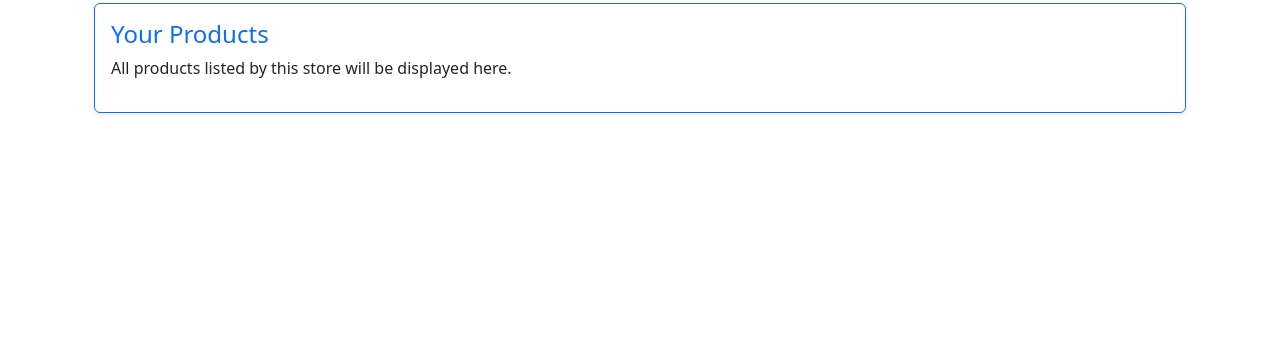
After one commit to anna-at-sea/shop-aggregator, a Django app: a page that uses honduras_shop_aggregator/templates/layouts/base.html in a window 1280 px wide. The commit adds this page. Shown: the part 437-800 px from the top of the page. Run offline with Django 5.2, Linux system fonts and the light colour scheme; a user stored in the database is signed in; tables that the repository leaves empty hold one stand-in row (values such as "Sample post"); some libraries are stand-ins or nearby versions.

Commit message:
Add Seller app and model, Seller Create and Read

```diff
--- /dev/null
+++ b/honduras_shop_aggregator/sellers/apps.py
@@ -0,0 +1,6 @@
+from django.apps import AppConfig
+
+
+class SellersConfig(AppConfig):
+    default_auto_field = 'django.db.models.BigAutoField'
+    name = 'honduras_shop_aggregator.sellers'
--- /dev/null
+++ b/honduras_shop_aggregator/sellers/models.py
@@ -0,0 +1,46 @@
+from django import forms
+from django.db import models
+from django.utils import timezone
+from django.utils.translation import gettext_lazy as _
+
+from honduras_shop_aggregator.users.models import User
+
+
+class HttpsURLField(models.URLField):
+    def formfield(self, **kwargs):
+        defaults = {'form_class': forms.URLField, 'assume_scheme': 'https'}
+        defaults.update(kwargs)
+        return super().formfield(**defaults)
+
+
+class Seller(models.Model):
+
+    class Meta:
+        verbose_name = "Seller"
+
+    user = models.OneToOneField(
+        User, on_delete=models.PROTECT, related_name='seller'
+    )
+    store_name = models.CharField(
+        _("store name"),
+        blank=False,
+        unique=True,
+        error_messages={
+            "unique": _("A store with that name already exists.")
+        },
+        max_length=255
+    )
+    website = HttpsURLField(
+        _("website"),
+        blank=False,
+        unique=True,
+        error_messages={
+            "unique": _("A store with that website already exists.")
+        },
+        help_text=_("Start with http:// or https://")
+    )
+    is_verified = models.BooleanField(default=False)
+    date_registered = models.DateTimeField(default=timezone.now)
+
+    def __str__(self):
+        return self.store_name
--- /dev/null
+++ b/honduras_shop_aggregator/sellers/urls.py
@@ -0,0 +1,26 @@
+from django.urls import path
+
+from . import views
+
+urlpatterns = [
+    path(
+        'profile/<str:store_name>/',
+        views.SellerProfileView.as_view(),
+        name='seller_profile'
+    ),
+    path(
+        'create/',
+        views.SellerFormCreateView.as_view(),
+        name='seller_create'
+    ),
+    # path(
+    #     '<str:username>/update/',
+    #     views.UserFormUpdateView.as_view(),
+    #     name='user_update'
+    # ),
+    # path(
+    #     '<str:username>/delete/',
+    #     views.UserFormDeleteView.as_view(),
+    #     name='user_delete'
+    # ),
+]
--- /dev/null
+++ b/honduras_shop_aggregator/sellers/views.py
@@ -0,0 +1,52 @@
+from django.contrib.messages.views import SuccessMessageMixin
+from django.shortcuts import get_object_or_404
+from django.urls import reverse_lazy
+from django.utils.translation import gettext as _
+from django.views.generic import DetailView
+from django.views.generic.edit import CreateView
+
+from honduras_shop_aggregator import utils
+from honduras_shop_aggregator.sellers.forms import SellerCreateForm
+from honduras_shop_aggregator.sellers.models import Seller
+
+
+class SellerProfileView(
+    utils.UserLoginRequiredMixin, utils.UserPermissionMixin,
+    SuccessMessageMixin, DetailView
+):
+    model = Seller
+    template_name = 'pages/sellers/profile.html'
+    context_object_name = 'seller'
+    slug_field = "store_name"
+    slug_url_kwarg = "store_name"
+
+    def get_object(self):
+        return get_object_or_404(Seller, store_name=self.kwargs["store_name"])
+
+
+class SellerFormCreateView(
+    SuccessMessageMixin, CreateView
+):
+    model = Seller
+    form_class = SellerCreateForm
+    template_name = 'layouts/base_form.html'
+
+    def get_success_message(self, *args, **kwargs):
+        return _("Shop is registered and awaiting verification")
+
+    def get_success_url(self):
+        return reverse_lazy(
+            'user_profile', kwargs={'username': self.object.user.username}
+        )
+
+    def get_context_data(self, *args, **kwargs):
+        context = super().get_context_data(**kwargs)
+        context.update({
+            'heading': _("Seller Registration"),
+            'button_text': _("Register")
+        })
+        return context
+
+    def form_valid(self, form):
+        form.instance.user = self.request.user
+        return super().form_valid(form)
--- a/honduras_shop_aggregator/settings.py
+++ b/honduras_shop_aggregator/settings.py
@@ -47,6 +47,7 @@ INSTALLED_APPS = [
     'honduras_shop_aggregator',
     'django_bootstrap5',
     'honduras_shop_aggregator.users',
+    'honduras_shop_aggregator.sellers',
     "crispy_forms",
     "crispy_bootstrap5",
 ]
--- a/honduras_shop_aggregator/templates/layouts/base.html
+++ b/honduras_shop_aggregator/templates/layouts/base.html
@@ -13,7 +13,7 @@
     </head>
 <body>
     <header>
-        <nav class="navbar navbar-expand-lg navbar-dark bg-primary py-2">
+        <nav class="navbar navbar-expand-lg navbar-dark {% if user.is_authenticated and user.is_seller %}bg-secondary{% else %}bg-primary{% endif %} py-2">
             <div class="container-fluid position-relative">
                 <!-- Left: Logo and Links -->
                 <div class="d-flex align-items-center">
@@ -77,7 +77,11 @@
                         </button>
                         <ul class="dropdown-menu dropdown-menu-end" aria-labelledby="userMenu">
                             <li><a class="dropdown-item" href="{% url 'user_profile' user.username %}">{% translate "Profile" %}</a></li>
-                            <li><a class="dropdown-item" href="#">{% translate "Orders" %}</a></li>
+                            {% if not user.is_seller %}
+                            <li><a class="dropdown-item" href="{% url 'seller_create' %}">{% translate "Become seller" %}</a></li>
+                            {% else %}
+                            <li><a class="dropdown-item" href="{% url 'seller_profile' user.seller.store_name %}">{% translate "Go to seller profile" %}</a></li>
+                            {% endif %}
                             <li><a class="dropdown-item" href="#">{% translate "Settings" %}</a></li>
                             <li><hr class="dropdown-divider"></li>
                             <li>
--- /dev/null
+++ b/honduras_shop_aggregator/templates/pages/sellers/profile.html
@@ -0,0 +1,75 @@
+{% extends 'layouts/base.html' %}
+{% load i18n %}
+{% load static %}
+
+{% block content %}
+{% include "partials/flash_message.html" %}
+<h1 class="text-primary">{% translate "Welcome to" %} {{ seller.store_name }} </h1>
+{% if not seller.is_verified %}
+<div class="alert alert-danger d-flex align-items-center" role="alert">
+    <i class="bi bi-exclamation-triangle-fill me-2"></i>
+    <div>
+        {% translate "Your shop is not yet verified by an admin. Products will not be visible to users until verification is complete." %}
+    </div>
+</div>
+{% endif %}
+<div class="container mt-4">
+    <div class="row">
+        <!-- Left Side: Store Logo & Basic Info -->
+        <div class="col-md-4">
+            <div class="card text-center border-primary shadow-sm">
+                <img src="#" class="card-img-top rounded-circle mx-auto mt-3 border border-primary" alt="Store Avatar" style="width: 120px;">
+                <div class="card-body">
+                    <h5 class="card-title text-primary">{{ seller.store_name }}</h5>
+                    <p class="text-muted">{% translate "Date of registration" %}: {{ seller.date_registered }}</p>
+                </div>
+            </div>
+
+            <!-- Settings Dropdown -->
+            <div class="dropdown mt-3 text-center">
+                <button class="btn btn-primary dropdown-toggle" type="button" id="settingsDropdown" data-bs-toggle="dropdown" aria-expanded="false">
+                    ⚙️ {% translate "Store Settings" %}
+                </button>
+                <ul class="dropdown-menu shadow-sm border-0">
+                    <li><a class="dropdown-item text-primary" href="#"><i class="bi bi-pencil"></i> {% translate "Edit Store Info" %}</a></li>
+                    <li><hr class="dropdown-divider"></li>
+                    <li><a class="dropdown-item text-danger" href="#"><i class="bi bi-trash"></i> {% translate "Delete Store" %}</a></li>
+                </ul>
+            </div>
+        </div>
+
+        <!-- Right Side: Store Details -->
+        <div class="col-md-8">
+            <div class="card border-primary shadow-sm">
+                <div class="card-body">
+                    <h4 class="card-title text-primary">{% translate "Store Details" %}</h4>
+                    <ul class="list-group list-group-flush">
+                        <li class="list-group-item"><strong>{% translate "Store Name" %}:</strong> {{ seller.store_name }}</li>
+                        <li class="list-group-item"><strong>{% translate "Website" %}:</strong> <a href="{{ seller.website }}" target="_blank">{{ seller.website }}</a></li>
+                        <li class="list-group-item"><strong>{% translate "Verification Status" %}:</strong>
+                            {% if seller.is_verified %}
+                                <span class="text-success">{% translate "Verified" %}</span>
+                            {% else %}
+                                <span class="text-warning">{% translate "Pending Verification" %}</span>
+                            {% endif %}
+                        </li>
+                        <li class="list-group-item"><strong>{% translate "Registered On" %}:</strong> {{ seller.date_registered }}</li>
+                    </ul>
+                </div>
+            </div>
+        </div>
+    </div>
+
+    <!-- Products Section -->
+    <div class="row mt-4">
+        <div class="col">
+            <div class="card border-primary shadow-sm">
+                <div class="card-body">
+                    <h4 class="card-title text-primary">{% translate "Your Products" %}</h4>
+                    <p>{% translate "All products listed by this store will be displayed here." %}</p>
+                </div>
+            </div>
+        </div>
+    </div>
+</div>
+{% endblock %}
--- a/honduras_shop_aggregator/urls.py
+++ b/honduras_shop_aggregator/urls.py
@@ -10,5 +10,6 @@ urlpatterns = i18n_patterns(
     path('i18n/', include('django.conf.urls.i18n')),
     path('', views.IndexView.as_view(), name='index'),
     path('users/', include('honduras_shop_aggregator.users.urls')),
+    path('sellers/', include('honduras_shop_aggregator.sellers.urls')),
     path('admin/', admin.site.urls),
 ) + static(settings.MEDIA_URL, document_root=settings.MEDIA_ROOT)
--- a/honduras_shop_aggregator/users/models.py
+++ b/honduras_shop_aggregator/users/models.py
@@ -15,5 +15,9 @@ class User(AbstractUser):
         },
     )
 
+    @property
+    def is_seller(self):
+        return hasattr(self, 'seller')
+
     def __str__(self):
         return self.username
--- a/honduras_shop_aggregator/utils.py
+++ b/honduras_shop_aggregator/utils.py
@@ -19,12 +19,25 @@ class UserLoginRequiredMixin(LoginRequiredMixin):
 class UserPermissionMixin:
 
     def dispatch(self, request, *args, **kwargs):
-        if request.user.is_authenticated and (
-            kwargs.get('username') != request.user.username
-        ):
+        auth = request.user.is_authenticated
+        username_in_kwargs = kwargs.get('username')
+        store_in_kwargs = kwargs.get('store_name')
+        user_match = (kwargs.get('username') == request.user.username)
+        store_match = (
+            request.user.is_seller and
+            kwargs.get('store_name') == request.user.seller.store_name
+        )
+        if auth and username_in_kwargs and not user_match:
             messages.warning(
                 request, _(
                     "You don't have permission to view or edit other user."
+                )
+            )
+            return redirect('index')
+        if auth and store_in_kwargs and not store_match:
+            messages.warning(
+                request, _(
+                    "You don't have permission to access other store profile."
                 )
             )
             return redirect('index')
```
Also changed, not shown: honduras_shop_aggregator/sellers/admin.py (added, +11 -0 lines), honduras_shop_aggregator/sellers/forms.py (added, +16 -0 lines), honduras_shop_aggregator/sellers/__init__.py (added), honduras_shop_aggregator/sellers/migrations/0001_initial.py (added), honduras_shop_aggregator/sellers/migrations/0002_alter_seller_store_name_alter_seller_website.py (added), honduras_shop_aggregator/sellers/migrations/0003_alter_seller_website.py (added), honduras_shop_aggregator/sellers/migrations/__init__.py (added), honduras_shop_aggregator/sellers/tests.py (added), locale/es/LC_MESSAGES/django.po, 1 other file.
